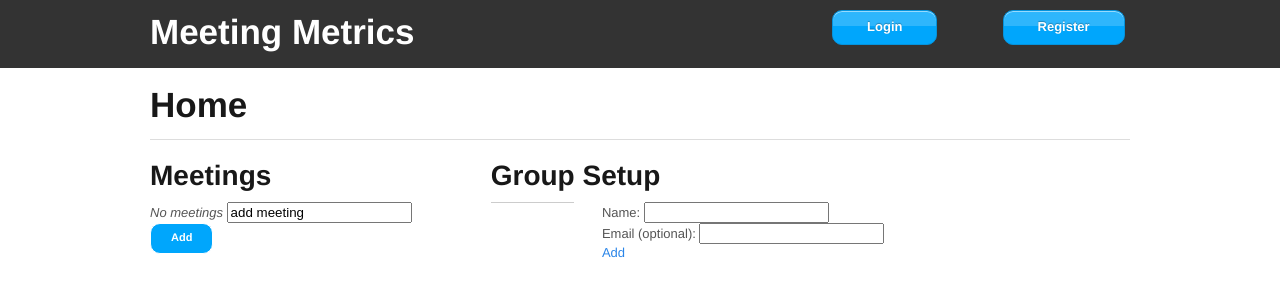
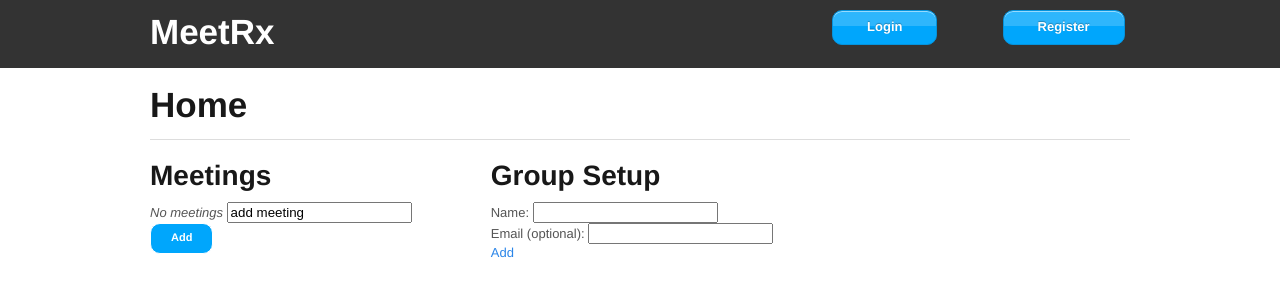
Before and after one commit to adambratt/SWMeeting, a Django app: template templates/group_main.html in a window 1280 px wide. Shown: the top 300 px of the page. Run offline with Django 3.2, Linux system fonts and the light colour scheme; the template is opened without the code that fills it, so the values that code supplies are empty; some libraries are stand-ins or nearby versions.

Commit message:
more changes

```diff
--- a/templates/group_main.html
+++ b/templates/group_main.html
@@ -59,9 +59,7 @@
     <div class='eight columns'>
         <h3>Group Setup</h3>
         <div class='row'>
-            <div class='two columns' style='background: #ccc'>
-            </div>
-            <div class='ten columns'>
+            <div class='twelve columns'>
                 <div>Name: <input type='text' name='name' id='attendee-name' /></div>
                 <div>Email (optional): <input type='text' name='email' id='attendee-email' /></div>
                 <div><a href='#' id='attendee-add'>Add</a></div>
--- a/templates/index.html
+++ b/templates/index.html
@@ -55,7 +55,7 @@
 		<div class='container'>
 			<div class='row'>
 				<div class='eight columns'>
-					<h2 class='white'>Meeting Metrics</h2>
+					<h2 class='white'>MeetRx</h2>
 				</div>
 				<div class='two columns'>
 					<a href='/login/' class='nice blue button'>Login</a>
```
